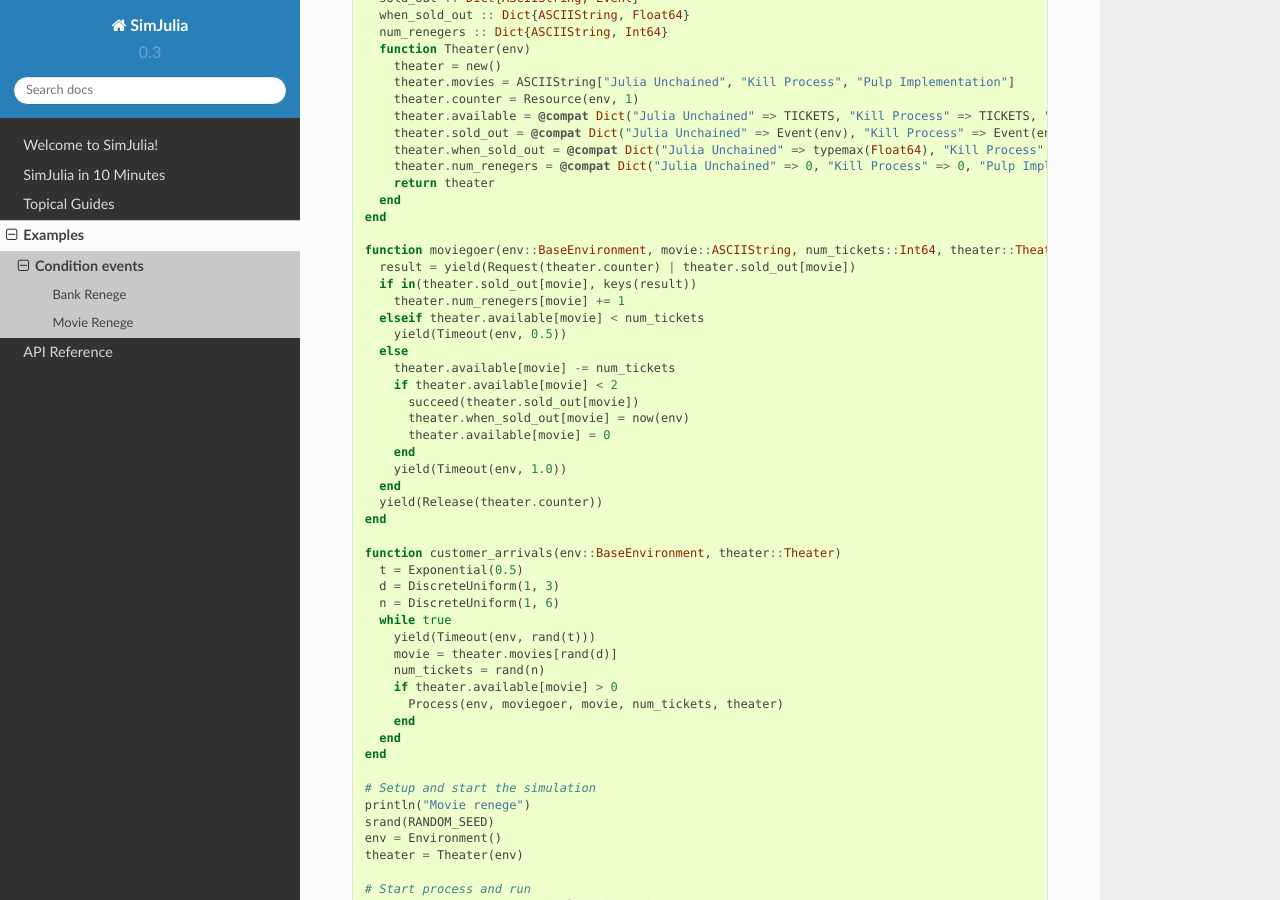
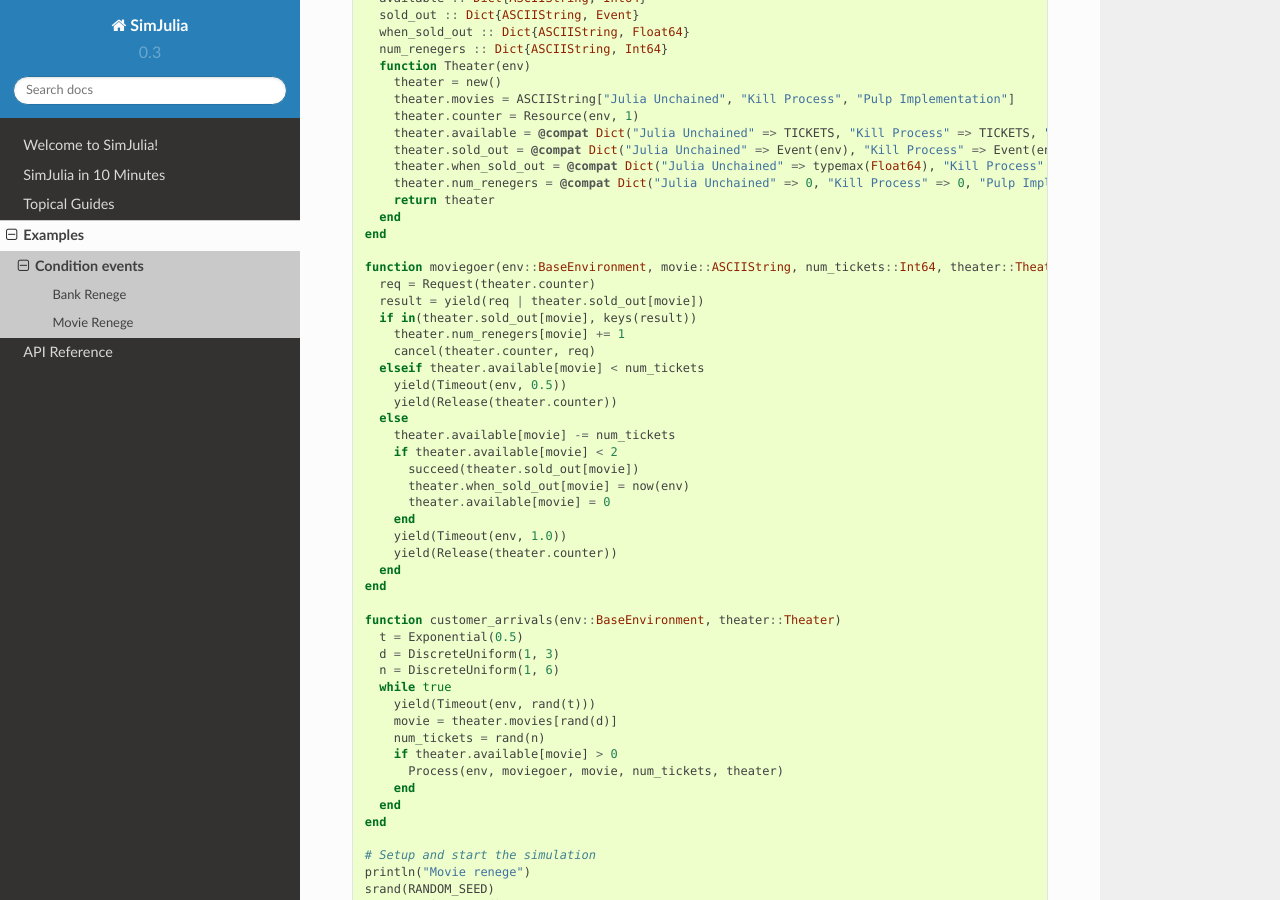
Before and after one commit to JuliaDynamics/ConcurrentSim.jl, a Sphinx documentation site: the page built from docs/source/examples/1_condition_events.rst, in a window 1280 px wide and 900 px high, scrolled down 2502 px. Built offline with Sphinx 7.4.7 and the Read the Docs theme 2.0.0, drawn with Linux system fonts in a browser that asks for light colours; cross-references to code outside the pages are shown as plain code; some of the changed text lies outside the part shown.

Commit message:
Add cancel to Resource

```diff
--- a/docs/source/examples/1_condition_events.rst
+++ b/docs/source/examples/1_condition_events.rst
@@ -46,10 +46,11 @@ New customers are created by the source process every few time steps.
       println("$(now(env)) $name: Waited $wait")
       yield(Timeout(env, rand(Exponential(time_in_bank))))
       println("$(now(env)) $name: Finished")
+      yield(Release(counter))
     else
       println("$(now(env)) $name: RENEGED after $wait")
+      cancel(counter, req)
     end
-    yield(Release(counter))
   end
 
   # Setup and start the simulation
@@ -129,11 +130,14 @@ Moviegoers are generated by the customer arrivals process. It also chooses a mov
   end
 
   function moviegoer(env::BaseEnvironment, movie::ASCIIString, num_tickets::Int64, theater::Theater)
-    result = yield(Request(theater.counter) | theater.sold_out[movie])
+    req = Request(theater.counter)
+    result = yield(req | theater.sold_out[movie])
     if in(theater.sold_out[movie], keys(result))
       theater.num_renegers[movie] += 1
+      cancel(theater.counter, req)
     elseif theater.available[movie] < num_tickets
       yield(Timeout(env, 0.5))
+      yield(Release(theater.counter))
     else
       theater.available[movie] -= num_tickets
       if theater.available[movie] < 2
@@ -142,8 +146,8 @@ Moviegoers are generated by the customer arrivals process. It also chooses a mov
         theater.available[movie] = 0
       end
       yield(Timeout(env, 1.0))
+      yield(Release(theater.counter))
     end
-    yield(Release(theater.counter))
   end
 
   function customer_arrivals(env::BaseEnvironment, theater::Theater)
```
Also changed, not shown: docs/source/topical_guides/5_shared_resources.rst (+3 -6 lines), 6 other files.
